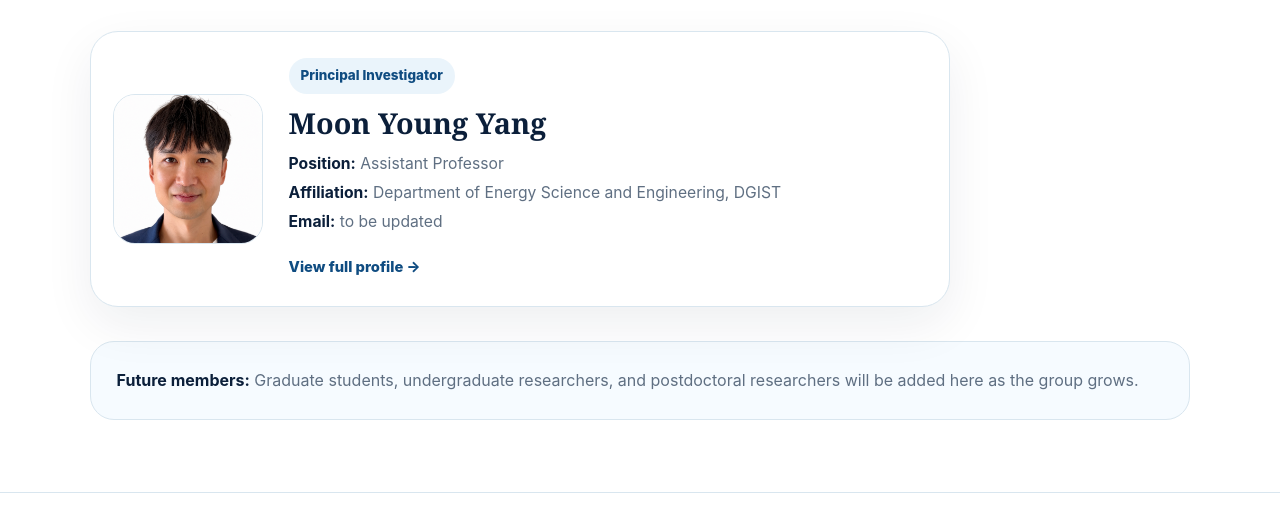
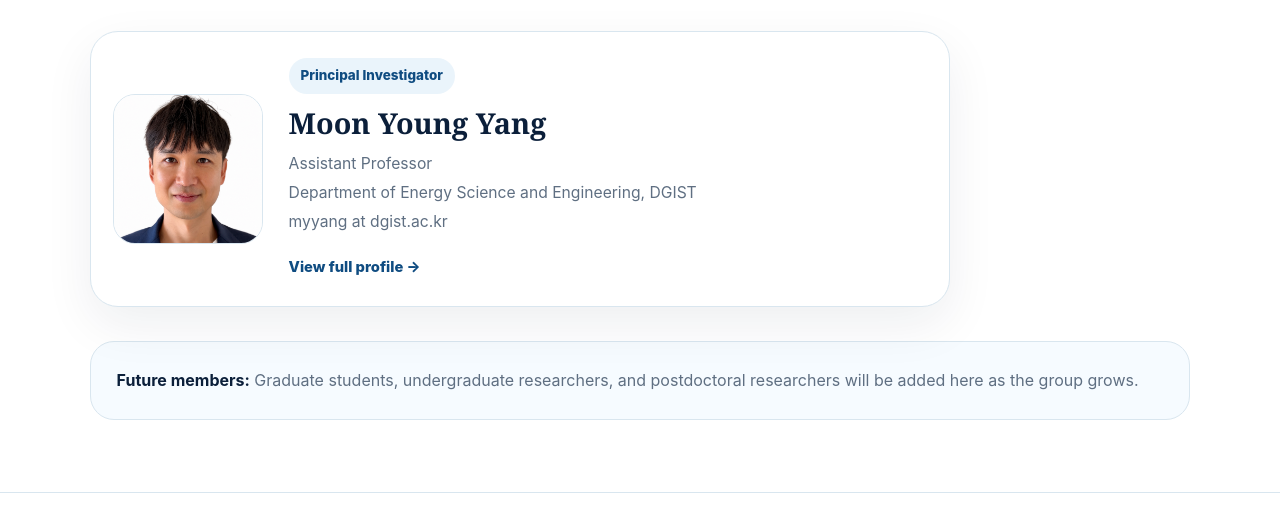
Before and after one commit to myyang-lab/myyang-lab.github.io, a plain HTML site: page people.html in a window 1280 px wide. Shown: the part 582-1097 px from the top of the page. Drawn offline with Linux system fonts and the light colour scheme.

Commit message:
Update people.html

```diff
--- a/people.html
+++ b/people.html
@@ -46,9 +46,9 @@
               <span class="role">Principal Investigator</span>
               <h2>Moon Young Yang</h2>
               <div class="person-meta">
-                <div><strong>Position:</strong> Assistant Professor</div>
-                <div><strong>Affiliation:</strong> Department of Energy Science and Engineering, DGIST</div>
-                <div><strong>Email:</strong> <span>to be updated</span></div>
+                <div>Assistant Professor</div>
+                <div>Department of Energy Science and Engineering, DGIST</div>
+                <div>myyang at dgist.ac.kr</div>
               </div>
               <span class="card-link">View full profile →</span>
             </div>
```
